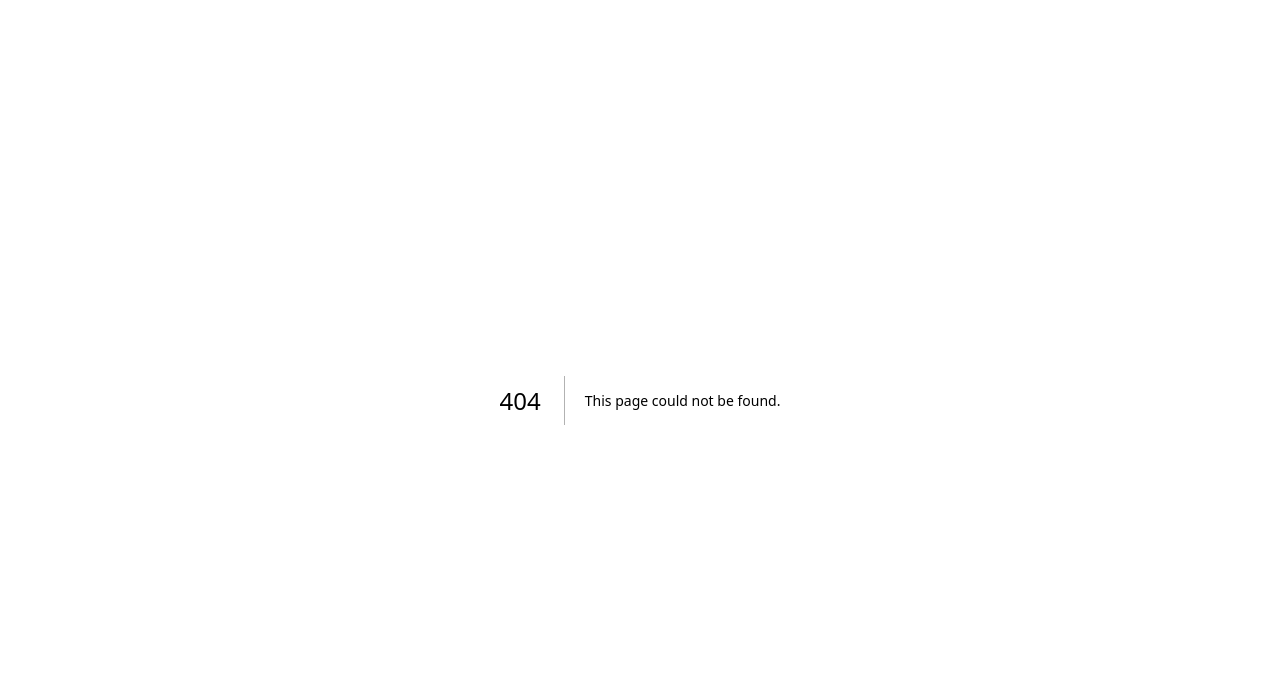
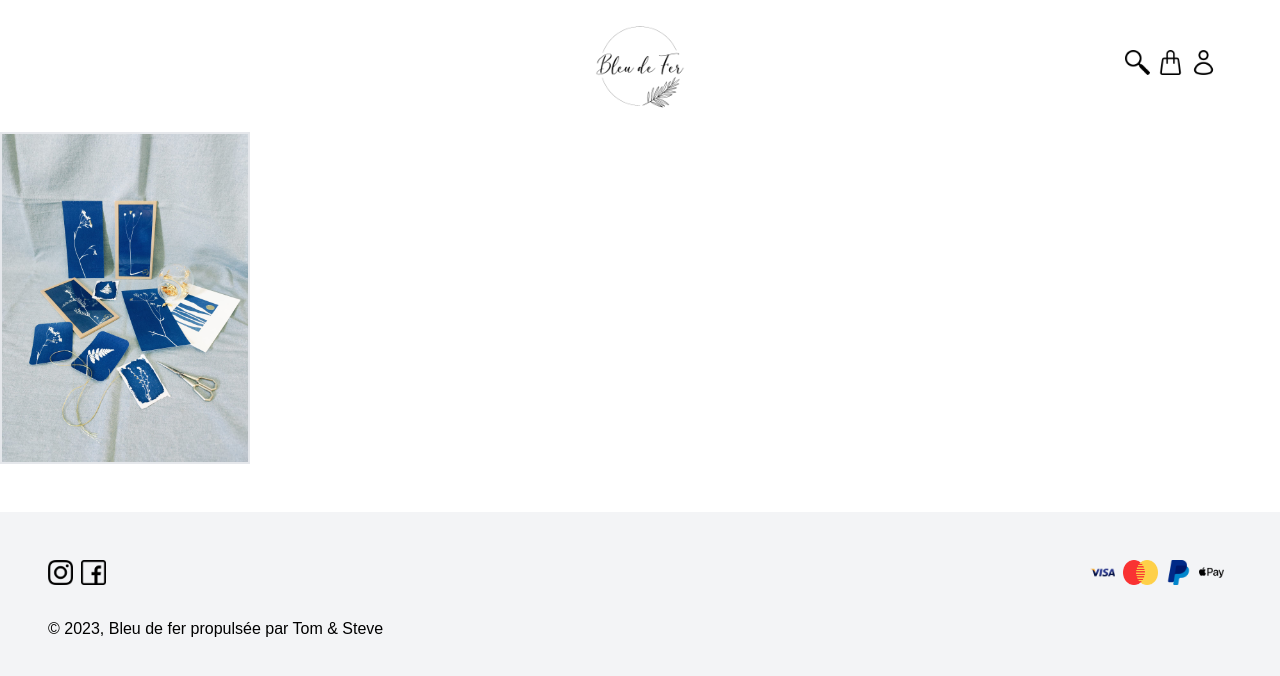
Before and after one commit to TomPARIS1/SAE-Bleudefer, a Next.js app: page /productDetails in a window 1280 px wide. Before the commit this address had no page. Shown: the top 676 px of the page. Built offline with nearby package versions, Linux system fonts and the light colour scheme.

Commit message:
Fix footer + add page productDetails

```diff
--- a/src/components/footer.tsx
+++ b/src/components/footer.tsx
@@ -16,15 +16,7 @@ export const Footer = function () {
     }
 
     return (
-        <div>
-            <div className="footerInstagram flex items-center justify-center mt-8">
-                <h1 className="text-xl"> Je suis aussi disponible sur instagram! </h1>
-                <a href={"https://www.instagram.com/bleu_de_fer/"}> https://www.instagram.com/bleu_de_fer/ </a>
-            </div>
-
-            <hr/>
-
-            <div className="containerr px-12 py-12">
+            <div className="containerr px-12 py-12 bg-gray-100 mt-12">
                 <div className="under-container">
                     <div className="reseau">
                         <Image src={instagram} width={25} height={25} alt="Logo Instagram" className="mr-2" />
@@ -42,6 +34,5 @@ export const Footer = function () {
                     <h1 className="copyright"> © 2023, Bleu de fer propulsée par Tom & Steve </h1>
                 </div>
             </div>
-        </div>
     );
 }
--- a/src/components/product.tsx
+++ b/src/components/product.tsx
@@ -29,7 +29,7 @@ export const Product = function () {
 
             <div className="flex justify-center my-8">
                 <div className="mr-12">
-                    <a href="">
+                    <Link href="/productDetails">
                         <Image
                             src={menuC}
                             width={250}
@@ -37,12 +37,12 @@ export const Product = function () {
                             alt="Ocean"
                             className="border-2 border-gray-200"
                         />
-                    </a>
+                    </Link>
                     <h1 className="mt-3">"Test" exemple de produit</h1>
                     <h2 className="mt-2 text-xl">99.99€</h2>
                 </div>
                 <div className="mr-12">
-                    <a href="">
+                    <Link href="/productDetails">
                         <Image
                             src={menuC}
                             width={250}
@@ -50,12 +50,12 @@ export const Product = function () {
                             alt="Ocean"
                             className="border-2 border-gray-200"
                         />
-                    </a>
+                    </Link>
                     <h1 className="mt-3">"Test" exemple de produit</h1>
                     <h2 className="mt-2 text-xl">99.99€</h2>
                 </div>
                 <div>
-                    <a href="">
+                    <Link href="/productDetails">
                         <Image
                             src={menuC}
                             width={250}
@@ -63,14 +63,14 @@ export const Product = function () {
                             alt="Ocean"
                             className="border-2 border-gray-200"
                         />
-                    </a>
+                    </Link>
                     <h1 className="mt-3">"Test" exemple de produit</h1>
                     <h2 className="mt-2 text-xl">99.99€</h2>
                 </div>
             </div>
             <div className="flex justify-center my-8">
                 <div className="mr-12">
-                    <a href="">
+                    <Link href="/productDetails">
                         <Image
                             src={menuC}
                             width={250}
@@ -78,12 +78,12 @@ export const Product = function () {
                             alt="Ocean"
                             className="border-2 border-gray-200"
                         />
-                    </a>
+                    </Link>
                     <h1 className="mt-3">"Test" exemple de produit</h1>
                     <h2 className="mt-2 text-xl">99.99€</h2>
                 </div>
                 <div className="mr-12">
-                    <a href="">
+                    <Link href="/productDetails">
                         <Image
                             src={menuC}
                             width={250}
@@ -91,12 +91,12 @@ export const Product = function () {
                             alt="Ocean"
                             className="border-2 border-grey-200"
                         />
-                    </a>
+                    </Link>
                     <h1 className="mt-3">"Test" exemple de produit</h1>
                     <h2 className="mt-2 text-xl">99.99€</h2>
                 </div>
                 <div>
-                    <a href="">
+                    <Link href="/productDetails">
                         <Image
                             src={menuC}
                             width={250}
@@ -104,14 +104,14 @@ export const Product = function () {
                             alt="Ocean"
                             className="border-2 border-gray-200"
                         />
-                    </a>
+                    </Link>
                     <h1 className="mt-3">"Test" exemple de produit</h1>
                     <h2 className="mt-2 text-xl">99.99€</h2>
                 </div>
             </div>
             <div className="flex justify-center">
                 <div className="mr-12">
-                    <a href="">
+                    <Link href="/productDetails">
                         <Image
                             src={menuC}
                             width={250}
@@ -119,12 +119,12 @@ export const Product = function () {
                             alt="Ocean"
                             className="border-2 border-gray-200"
                         />
-                    </a>
+                    </Link>
                     <h1 className="mt-3">"Test" exemple de produit</h1>
                     <h2 className="mt-2 text-xl">99.99€</h2>
                 </div>
                 <div className="mr-12">
-                    <a href="">
+                    <Link href="/productDetails">
                         <Image
                             src={menuC}
                             width={250}
@@ -132,12 +132,12 @@ export const Product = function () {
                             alt="Ocean"
                             className="border-2 border-gray-200"
                         />
-                    </a>
+                    </Link>
                     <h1 className="mt-3">"Test" exemple de produit</h1>
                     <h2 className="mt-2 text-xl">99.99€</h2>
                 </div>
                 <div>
-                    <a href="">
+                    <Link href="/productDetails">
                         <Image
                             src={menuC}
                             width={250}
@@ -145,7 +145,7 @@ export const Product = function () {
                             alt="Ocean"
                             className="border-2 border-gray-200"
                         />
-                    </a>
+                    </Link>
                     <h1 className="mt-3">"Test" exemple de produit</h1>
                     <h2 className="mt-2 text-xl">99.99€</h2>
                 </div>
--- /dev/null
+++ b/src/components/productDesc.tsx
@@ -0,0 +1,19 @@
+"use client"
+
+import Image from 'next/image';
+import menuC from "@/img/menuC.jpg";
+import Link from 'next/link';
+
+export const ProductDesc = function () {
+    return (
+        <>
+            <Image
+                src={menuC}
+                width={250}
+                height={250}
+                alt="Ocean"
+                className="border-2 border-gray-200"
+            />
+        </>
+    )
+}
--- a/src/pages/index.tsx
+++ b/src/pages/index.tsx
@@ -16,7 +16,7 @@ export default function Home() {
             <Navbar/>
         </header>
 
-        <div className="bande relative">
+        <div className="relative">
             <Image
                 src={bande}
                 width={0}
--- /dev/null
+++ b/src/pages/productDetails.tsx
@@ -0,0 +1,23 @@
+import '../app/globals.css'
+import {Navbar} from "@/components/header";
+import {Footer} from "@/components/footer"
+import {About} from "@/components/about";
+import {Sections} from "@/components/sections";
+import menuC from "@/img/menuC.jpg";
+import Image from 'next/image';
+import {Product} from "@/components/product";
+import {ProductDesc} from "@/components/productDesc";
+
+export default function ProductDetails() {
+    return (
+        <main>
+            <header>
+                <Navbar/>
+            </header>
+
+            <ProductDesc/>
+
+            <Footer/>
+        </main>
+    )
+}
```
